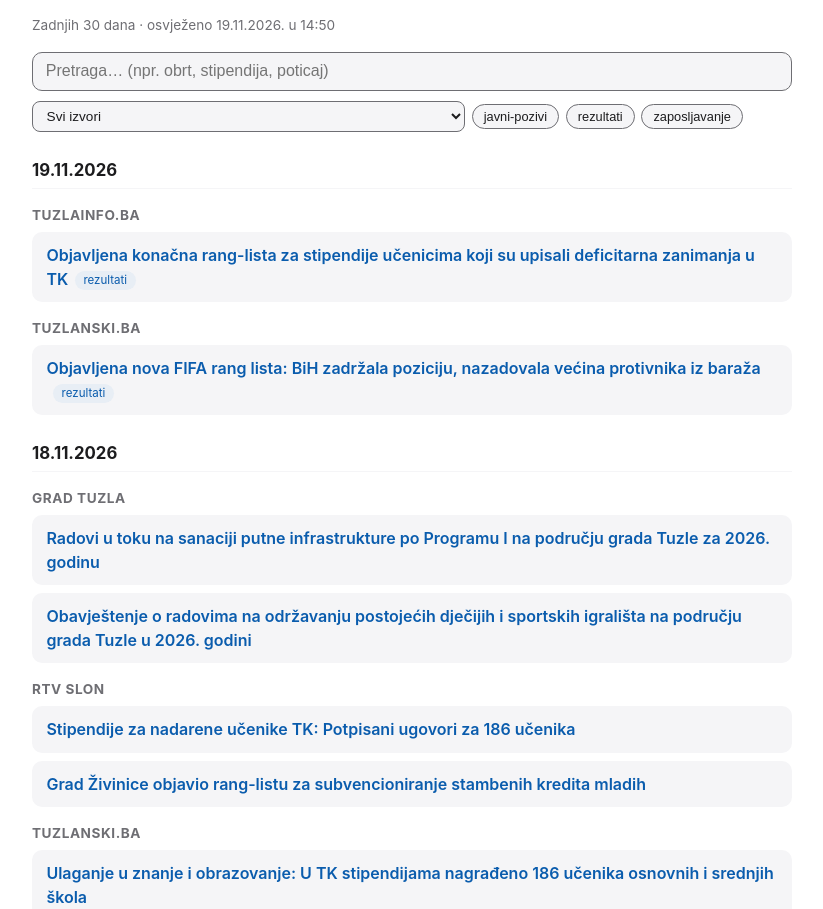
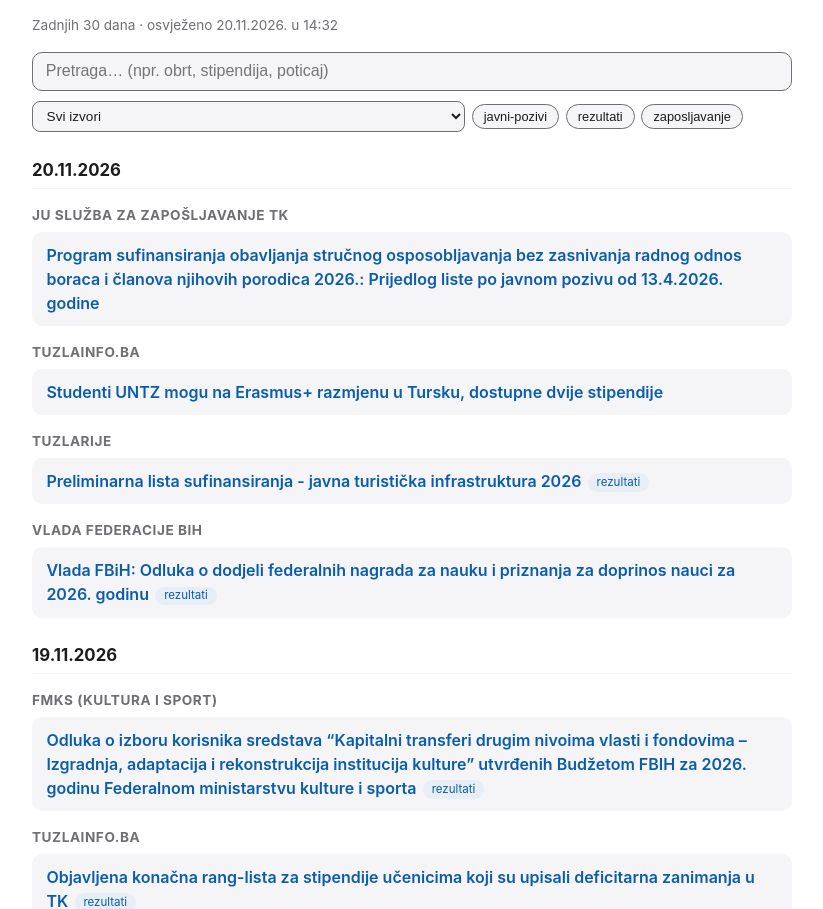
Before and after one commit to edinselimovic/public-grants-call-digest, a plain HTML site: page index.html in a window 1280 px wide. Shown: the part 51-960 px from the top of the page, without its empty margins (228-1051 px from the left). Drawn offline with Linux system fonts and the light colour scheme.

Commit message:
Digest 2026-11-20

```diff
--- a/index.html
+++ b/index.html
@@ -45,7 +45,7 @@ li a.title:hover { text-decoration:underline }
 .empty { color:var(--muted); padding:2rem 0; text-align:center }
 </style></head><body><main>
 <h1>Javni pozivi i konkursi</h1>
-<p class="meta">Zadnjih 30 dana &middot; osvježeno 19.11.2026. u 14:50</p>
+<p class="meta">Zadnjih 30 dana &middot; osvježeno 20.11.2026. u 14:32</p>
 <input id="search" type="search" placeholder="Pretraga… (npr. obrt, stipendija, poticaj)">
 <div class="filters">
 <select id="pub"><option value="">Svi izvori</option><option value="FMKS (kultura i sport)">FMKS (kultura i sport)</option><option value="FMPVS (Federalno min. poljoprivrede, vodoprivrede i šumarstva)">FMPVS (Federalno min. poljoprivrede, vodoprivrede i šumarstva)</option><option value="Grad Tuzla">Grad Tuzla</option><option value="JU Služba za zapošljavanje TK">JU Služba za zapošljavanje TK</option><option value="RTV Slon">RTV Slon</option><option value="TuzlaInfo.ba">TuzlaInfo.ba</option><option value="Tuzlanski.ba">Tuzlanski.ba</option><option value="Tuzlarije">Tuzlarije</option><option value="Vlada Federacije BiH">Vlada Federacije BiH</option><option value="Vlada Tuzlanskog kantona">Vlada Tuzlanskog kantona</option></select>
@@ -54,7 +54,25 @@ li a.title:hover { text-decoration:underline }
 <button class="tchip" data-topic="zaposljavanje">zaposljavanje</button>
 </div>
 <section>
+<h2>20.11.2026</h2>
+<div class="pubgroup"><h3>JU Služba za zapošljavanje TK</h3><ul>
+<li data-publisher="JU Služba za zapošljavanje TK" data-topics="javni-pozivi"><a class="title" href="https://szztk.ba/program-sufinansiranja-obavljanja-strucnog-osposobljavanja-bez-zasnivanja-radnog-odnos-boraca-i-clanova-njihovih-porodica-2026-prijedlog-liste-po-javnom-pozivu-od-13-4-2026-godine-10/" target="_blank" rel="noopener">Program sufinansiranja obavljanja stručnog osposobljavanja bez zasnivanja radnog odnos boraca i članova njihovih porodica 2026.: Prijedlog liste po javnom pozivu od 13.4.2026. godine</a></li>
+</ul></div>
+<div class="pubgroup"><h3>TuzlaInfo.ba</h3><ul>
+<li data-publisher="TuzlaInfo.ba" data-topics="javni-pozivi"><a class="title" href="https://tuzlainfo.ba/index.php/novosti/item/322412-studenti-untz-mogu-na-erasmus-razmjenu-u-tursku-dostupne-dvije-stipendije/" target="_blank" rel="noopener">Studenti UNTZ mogu na Erasmus+ razmjenu u Tursku, dostupne dvije stipendije</a></li>
+</ul></div>
+<div class="pubgroup"><h3>Tuzlarije</h3><ul>
+<li data-publisher="Tuzlarije" data-topics="rezultati"><a class="title" href="http://bhstring.net/tuzlauslikama/tuzlarije/viewnewnews.php?id=131410" target="_blank" rel="noopener">Preliminarna lista sufinansiranja - javna turistička infrastruktura 2026</a><span class="chip">rezultati</span></li>
+</ul></div>
+<div class="pubgroup"><h3>Vlada Federacije BiH</h3><ul>
+<li data-publisher="Vlada Federacije BiH" data-topics="rezultati"><a class="title" href="https://fbihvlada.gov.ba/bs/vlada-fbih-odluka-o-dodjeli-federalnih-nagrada-za-nauku-i-priznanja-za-doprinos-nauci-za-2026-godinu" target="_blank" rel="noopener">Vlada FBiH: Odluka o dodjeli federalnih nagrada  za nauku i priznanja za doprinos nauci za 2026. godinu</a><span class="chip">rezultati</span></li>
+</ul></div>
+</section>
+<section>
 <h2>19.11.2026</h2>
+<div class="pubgroup"><h3>FMKS (kultura i sport)</h3><ul>
+<li data-publisher="FMKS (kultura i sport)" data-topics="rezultati"><a class="title" href="https://fmks.gov.ba/bs/javni-pozivi/odluka-o-izboru-korisnika-sredstava-kapitalni-transferi-drugim-nivoima-vlasti-i-fondovima-izgradnja-adaptacija-i-rekonstrukcija-institucija-kulture-utvrdjenih-budzetom-fbih-za-2026-godinu-fede/" target="_blank" rel="noopener">Odluka o izboru korisnika sredstava “Kapitalni transferi drugim nivoima vlasti i fondovima – Izgradnja, adaptacija i rekonstrukcija institucija kulture” utvrđenih Budžetom FBIH za 2026. godinu Federalnom ministarstvu kulture i sporta</a><span class="chip">rezultati</span></li>
+</ul></div>
 <div class="pubgroup"><h3>TuzlaInfo.ba</h3><ul>
 <li data-publisher="TuzlaInfo.ba" data-topics="javni-pozivi,rezultati"><a class="title" href="https://tuzlainfo.ba/index.php/novosti/item/322362-objavljena-konacna-rang-lista-za-stipendije-ucenicima-koji-su-upisali-deficitarna-zanimanja-u-tk/" target="_blank" rel="noopener">Objavljena konačna rang-lista za stipendije učenicima koji su upisali deficitarna zanimanja u TK</a><span class="chip">rezultati</span></li>
 </ul></div>
@@ -174,6 +192,10 @@ li a.title:hover { text-decoration:underline }
 </section>
 <section>
 <h2>10.11.2026</h2>
+<div class="pubgroup"><h3>FMKS (kultura i sport)</h3><ul>
+<li data-publisher="FMKS (kultura i sport)" data-topics="javni-pozivi"><a class="title" href="https://fmks.gov.ba/bs/javne-nabavke/odluka-o-pokretanju-postupka-javne-nabavke-arheoloska-istrazivanja-na-koridoru-vc-i-brzim-cestama/" target="_blank" rel="noopener">Odluka o pokretanju postupka javne nabavke “Arheološka istraživanja na Koridoru Vc i brzim cestama”</a></li>
+<li data-publisher="FMKS (kultura i sport)" data-topics="javni-pozivi"><a class="title" href="https://fmks.gov.ba/bs/javne-nabavke/odluka-o-pokretanju-postupka-javne-nabavke-fasadnih-radova/" target="_blank" rel="noopener">Odluka o pokretanju postupka javne nabavke fasadnih radova</a></li>
+</ul></div>
 <div class="pubgroup"><h3>Grad Tuzla</h3><ul>
 <li data-publisher="Grad Tuzla" data-topics="javni-pozivi"><a class="title" href="https://grad.tuzla.ba/vijesti/obiljezen-svjetski-dan-romskog-jezika/" target="_blank" rel="noopener">Obilježen Svjetski dan romskog jezika</a></li>
 </ul></div>
@@ -302,6 +324,7 @@ li a.title:hover { text-decoration:underline }
 </ul></div>
 <div class="pubgroup"><h3>Vlada Tuzlanskog kantona</h3><ul>
 <li data-publisher="Vlada Tuzlanskog kantona" data-topics="javni-pozivi"><a class="title" href="https://vladatk.gov.ba/clanak/ispravak-javnog-poziva-za-javnu-turisticku-infrastrukturu" target="_blank" rel="noopener">ISPRAVAK JAVNOG POZIVA ZA JAVNU TURISTIČKU INFRASTRUKTURU</a></li>
+<li data-publisher="Vlada Tuzlanskog kantona" data-topics="javni-pozivi"><a class="title" href="https://vladatk.gov.ba/clanak/javni-poziv-za-podnosenje-prijava-za-sufinansiranje-projekata-javne-turisticke-infrastrukture-na-podrucju-tuzlanskog-kantona-za-2026-godinu" target="_blank" rel="noopener">JAVNI POZIV za podnošenje prijava za sufinansiranje projekata javne turističke infrastrukture na području Tuzlanskog kantona za 2026. godinu</a><div class="also">također na: <a href="http://bhstring.net/tuzlauslikama/tuzlarije/viewnewnews.php?id=131244" target="_blank" rel="noopener">Tuzlarije</a></div></li>
 </ul></div>
 </section>
 <section>
@@ -391,21 +414,6 @@ li a.title:hover { text-decoration:underline }
 </ul></div>
 </section>
 <section>
-<h2>21.10.2026</h2>
-<div class="pubgroup"><h3>RTV Slon</h3><ul>
-<li data-publisher="RTV Slon" data-topics="javni-pozivi"><a class="title" href="https://www.rtvslon.ba/vlada-fbih-vojin-mijatovic-nije-razrijesen-duznosti-ministra/" target="_blank" rel="noopener">Vlada FBiH: Vojin Mijatović nije razriješen dužnosti ministra</a></li>
-</ul></div>
-<div class="pubgroup"><h3>TuzlaInfo.ba</h3><ul>
-<li data-publisher="TuzlaInfo.ba" data-topics="javni-pozivi"><a class="title" href="https://tuzlainfo.ba/index.php/novosti/item/319510-sufinansiranje-kamata-na-stambene-kredite-u-srijedu-dodjela-odluka-mladima-u-tk/" target="_blank" rel="noopener">Sufinansiranje kamata na stambene kredite: U srijedu dodjela odluka mladima u TK</a></li>
-</ul></div>
-<div class="pubgroup"><h3>Tuzlarije</h3><ul>
-<li data-publisher="Tuzlarije" data-topics="javni-pozivi"><a class="title" href="http://bhstring.net/tuzlauslikama/tuzlarije/viewnewnews.php?id=130922" target="_blank" rel="noopener">Javni poziv za sufinansiranje</a><div class="also">također na: <a href="https://vladatk.gov.ba/clanak/javni-poziv-za-podnosenje-prijava-za-sufinansiranje-projekata-javne-turisticke-infrastrukture-na-podrucju-tuzlanskog-kantona-za-2026-godinu" target="_blank" rel="noopener">Vlada Tuzlanskog kantona</a></div></li>
-</ul></div>
-<div class="pubgroup"><h3>Vlada Tuzlanskog kantona</h3><ul>
-<li data-publisher="Vlada Tuzlanskog kantona" data-topics="javni-pozivi"><a class="title" href="https://vladatk.gov.ba/clanak/javni-poziv-za-raspodjelu-namjenskih-sredstava-u-cilju-sufinansiranja-projekata-izgradnje-i-postavljanja-punionica-za-punjenje-cestovnih-vozila-s-pogonom-na-ele-energiju-za-javnu-upotrebu" target="_blank" rel="noopener">JAVNI POZIV za raspodjelu namjenskih sredstava u cilju sufinansiranja projekata izgradnje i postavljanja punionica za punjenje cestovnih vozila s pogonom na ele. energiju za javnu upotrebu</a></li>
-</ul></div>
-</section>
-<section>
 <h2>08.10.2026</h2>
 <div class="pubgroup"><h3>Grad Tuzla</h3><ul>
 <li data-publisher="Grad Tuzla" data-topics="javni-pozivi,rezultati"><a class="title" href="https://grad.tuzla.ba/wp-content/uploads/2025/02/LISTA-O-ODABIRU-APLIKACIJA-PO-DRUGOM-JAVNOM-POZIVU-DVD-26.10.2026.pdf" target="_blank" rel="noopener">Lista o odabiru aplikacija po drugom Javnom pozivu za dodjelu sredstava iz Budžeta grada Tuzle sa pozicije „Transfer neprofitnim organizacijama-DVD-a na području grada Tuzle“ za 2026.godinu</a><span class="chip">rezultati</span><div class="also">također na: <a href="http://bhstring.net/tuzlauslikama/tuzlarije/viewnewnews.php?id=131166" target="_blank" rel="noopener">Tuzlarije</a></div></li>
```
Also changed, not shown: 1 other file.
